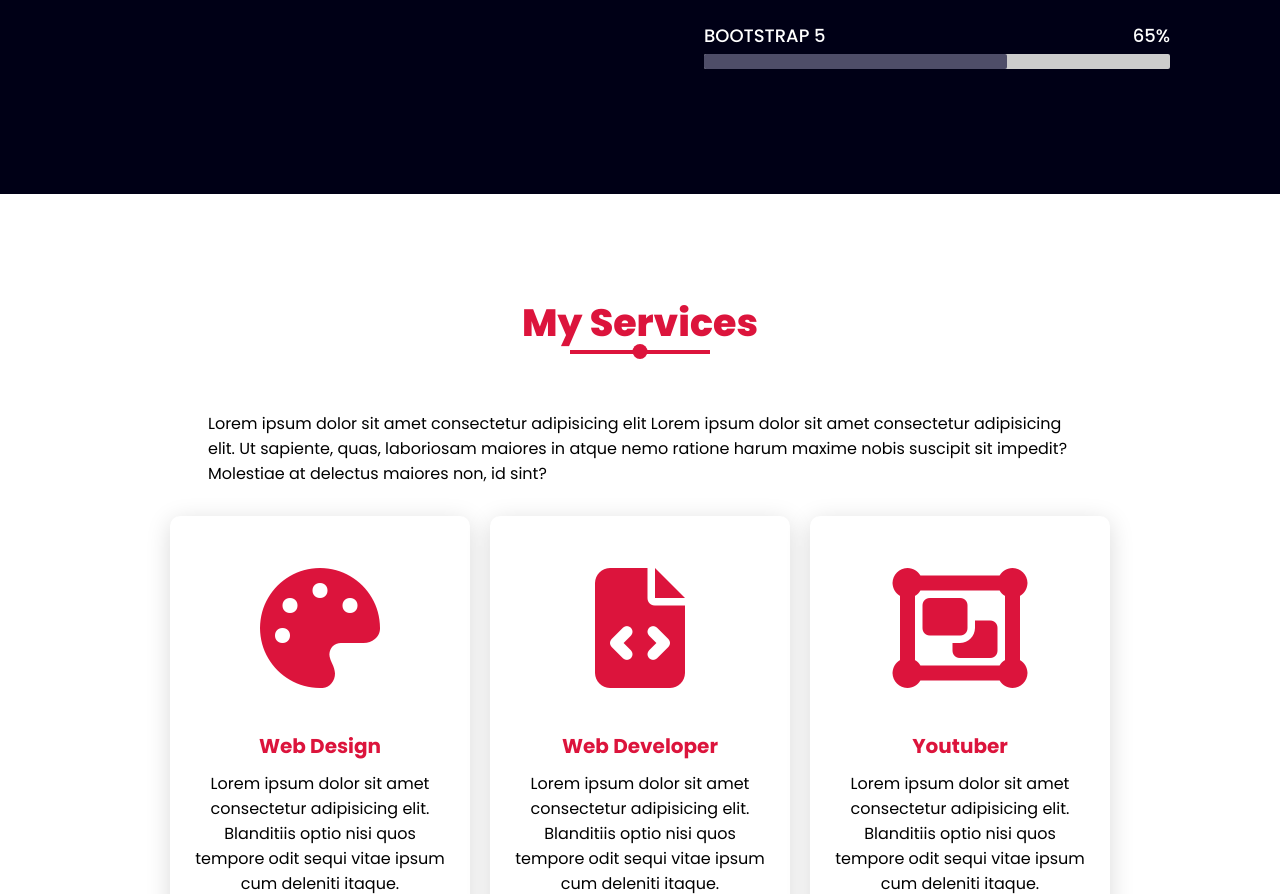
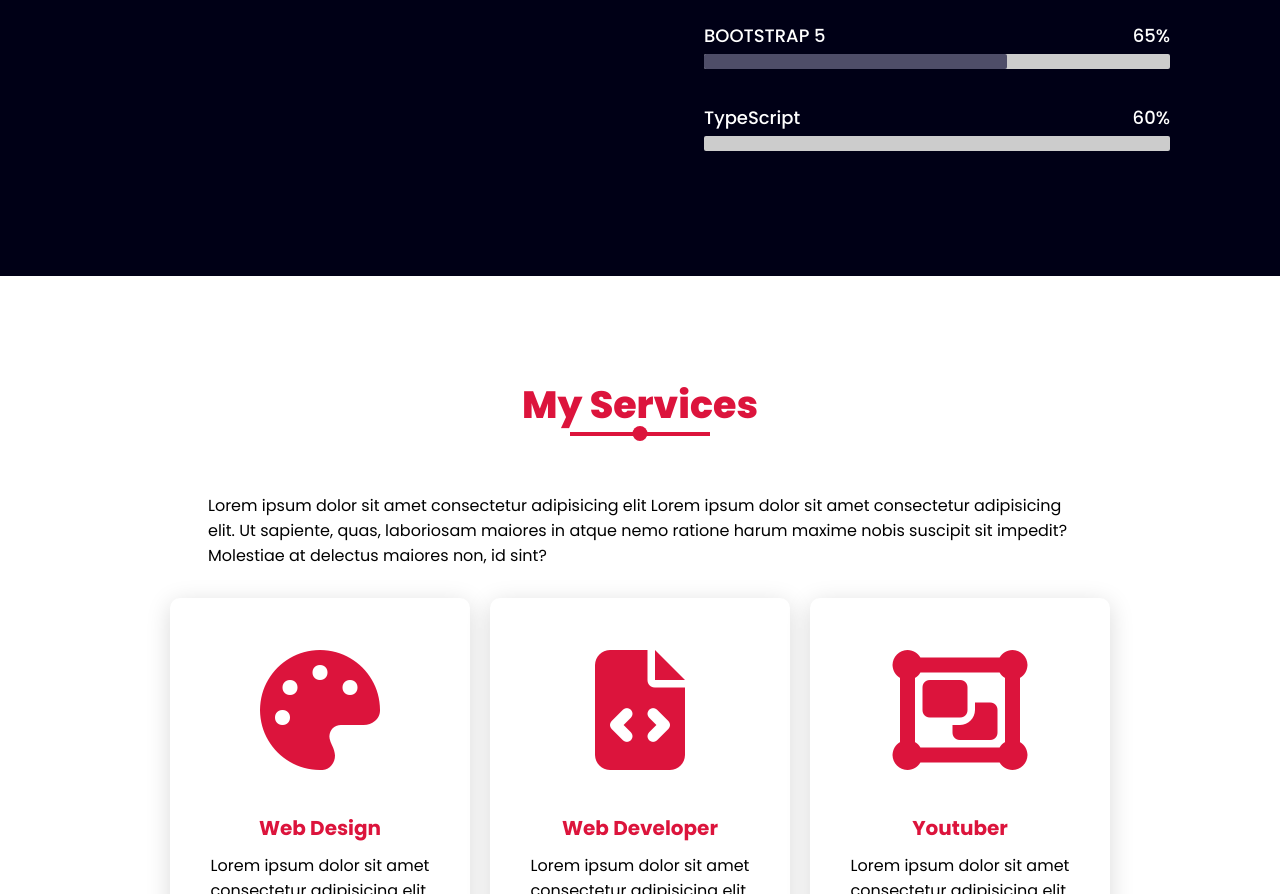
Before and after one commit to DiyorbekGaybullayev2001/Portfolio-2, a plain HTML site: page index.html in a window 1280 px wide. Shown: the part 2269-3163 px from the top of the page. Drawn offline with nearby package versions, Linux system fonts and the light colour scheme.

Commit message:
Update index.html

```diff
--- a/index.html
+++ b/index.html
@@ -161,6 +161,13 @@
                         <span>  65%</span>
                     </div>
                     <div class="line bootstrap"></div>
+                </div>
+                <div class="bar">
+                    <div class="info">
+                        <span>TypeScript</span>
+                        <span>60%</span>
+                    </div>
+                    <div class="line typescript"></div>
                 </div>
             </div>
         </div>
```
